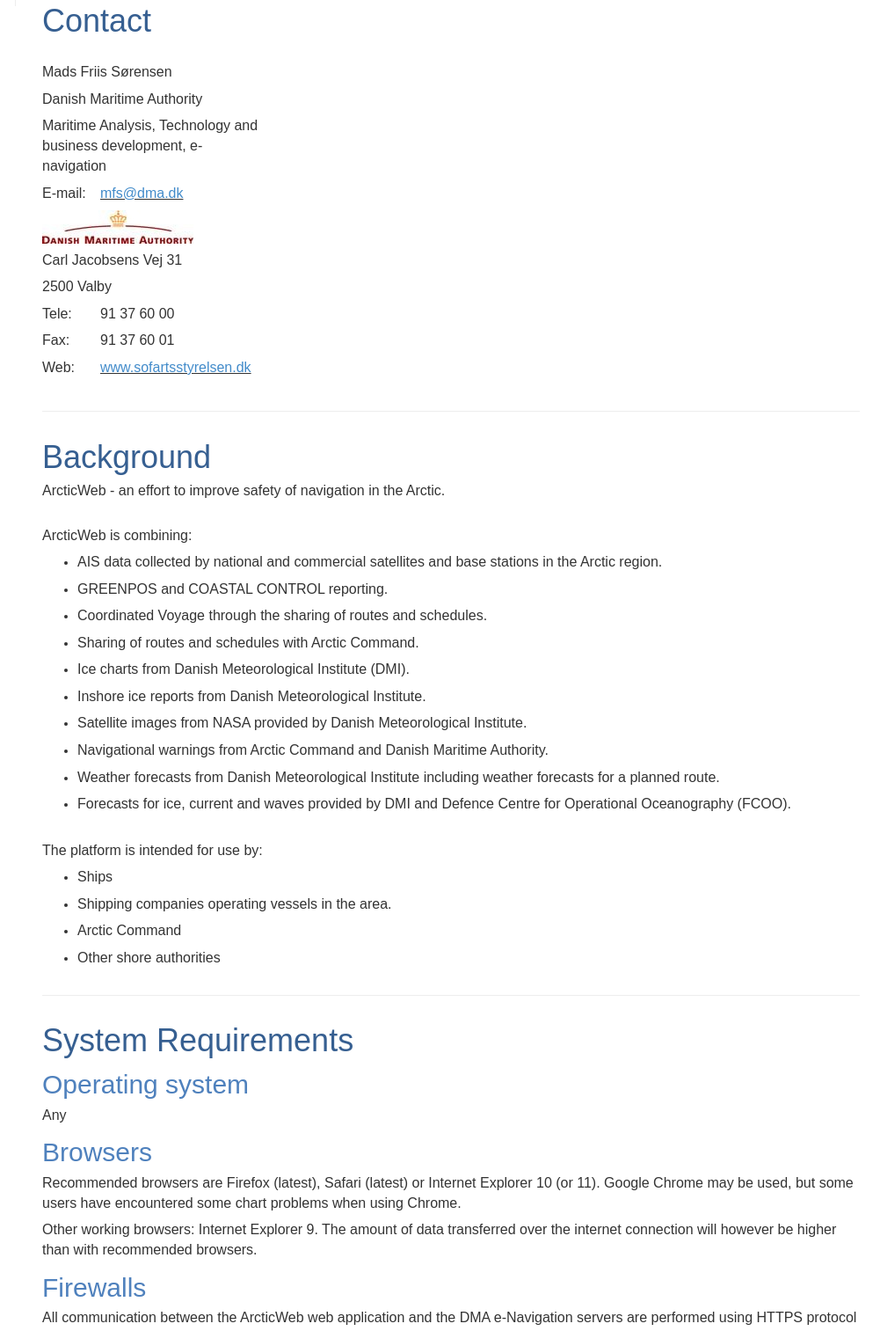
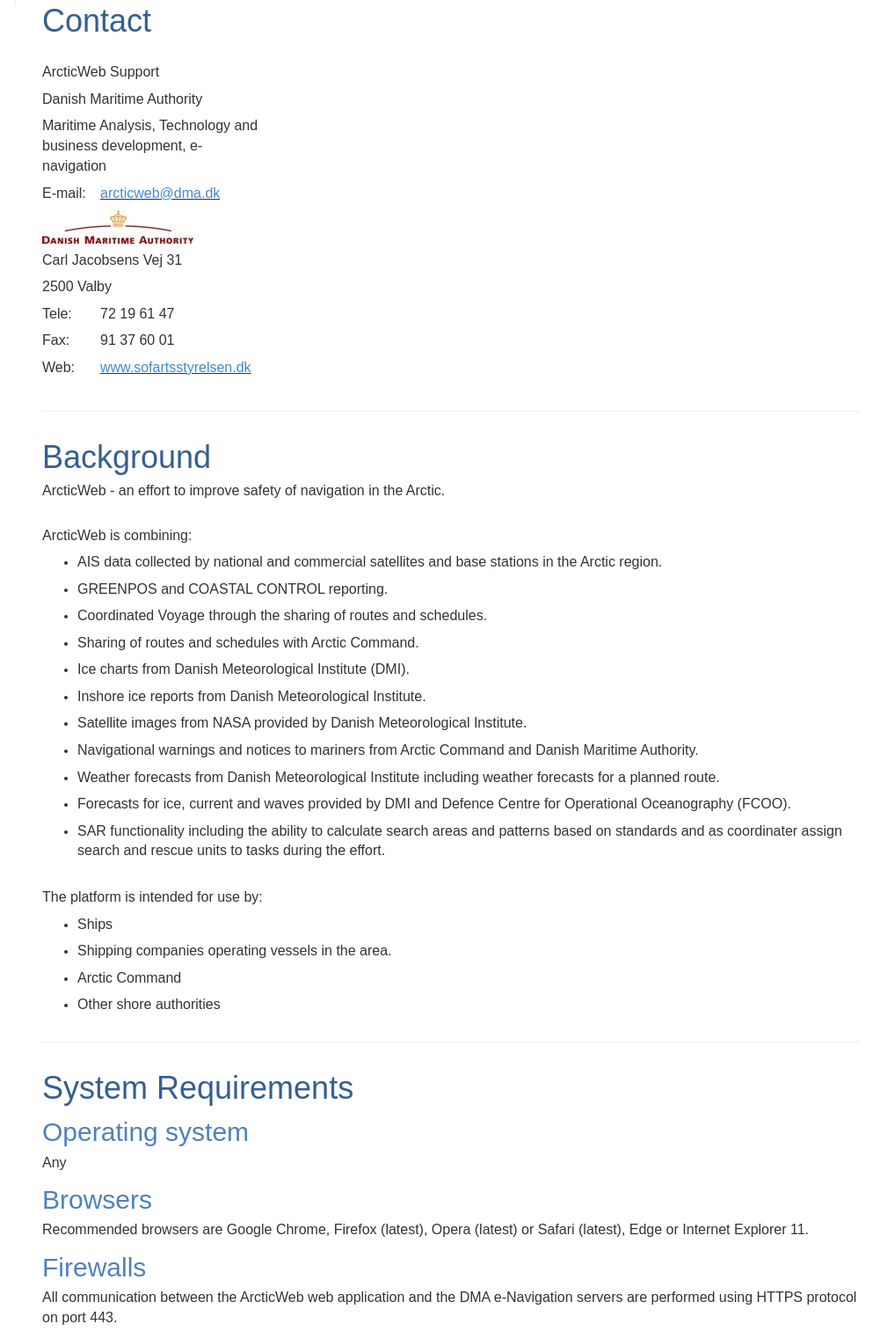
Before and after one commit to dma-dk/arcticweb-usermanual, a website: page src/main/webapp/index.html in a window 1280 px wide. Shown: the part 853-2366 px from the top of the page at 88% size, without its empty margins (287-1280 px from the left). Drawn offline with Linux system fonts and the light colour scheme.

Commit message:
MARWEB-507

```diff
--- a/src/main/webapp/index.html
+++ b/src/main/webapp/index.html
@@ -263,7 +263,7 @@
         </div>
         <div class="col-md-9 col-sm-12" id="Top" role="main">
             <div class="content" style="margin-top: 60px;">
-                <p align="right" style="margin-bottom: 0; text-decoration: none">V2.6.6</p>
+                <p align="right" style="margin-bottom: 0; text-decoration: none">V2.6.9</p>
 
                 <hr class="visible-print"/>
 
@@ -298,7 +298,7 @@
                     </colgroup>
                     <tr>
                         <td colspan="2" width="240" height="3" bgcolor="#ffffff" style="border: none; padding: 0">
-                            <p style="text-decoration: none">Mads Friis Sørensen</p>
+                            <p style="text-decoration: none">ArcticWeb Support</p>
                         </td>
                     </tr>
                     <tr>
@@ -316,7 +316,7 @@
                             <p>E-mail:</p>
                         </td>
                         <td width="190" bgcolor="#ffffff" style="border: none; padding: 0">
-                            <p><u><a href="mailto:mfs@dma.dk">mfs@dma.dk</a></u></p>
+                            <p><u><a href="mailto:arcticweb@dma.dk">arcticweb@dma.dk</a></u></p>
                         </td>
                     </tr>
                     <tr>
@@ -341,7 +341,7 @@
                             <p style="text-decoration: none">Tele:</p>
                         </td>
                         <td width="190" bgcolor="#ffffff" style="border: none; padding: 0">
-                            <p style="text-decoration: none">91 37 60 00</p>
+                            <p style="text-decoration: none">72 19 61 47</p>
                         </td>
                     </tr>
                     <tr>
@@ -405,7 +405,7 @@
                         <p>Satellite images from NASA provided by Danish Meteorological Institute.</p>
                     </li>
                     <li>
-                        <p>Navigational warnings from Arctic Command and Danish Maritime Authority.</p>
+                        <p>Navigational warnings and notices to mariners from Arctic Command and Danish Maritime Authority.</p>
                     </li>
                     <li>
                         <p>Weather forecasts from Danish Meteorological Institute including weather forecasts for a
@@ -414,6 +414,11 @@
                     <li>
                         <p>Forecasts for ice, current and waves provided by DMI and Defence Centre for Operational
                             Oceanography (FCOO).</p>
+                    </li>
+                    <li>
+                        <p>
+                            SAR functionality including the ability to calculate search areas and patterns based on standards and as coordinater assign search and rescue units to tasks during the effort.
+                        </p>
                     </li>
                 </ul>
                 <br/>
@@ -445,11 +450,9 @@
                 <p>Any</p>
 
                 <h2 id="Browsers">Browsers</h2>
-                <p>Recommended browsers are Firefox (latest), Safari (latest) or Internet Explorer 10 (or 11). Google
-                    Chrome may be used, but some users have encountered some chart problems when using Chrome.</p>
-                <p>Other working browsers: Internet Explorer 9. The amount of data transferred over the internet
-                    connection will however be higher than with recommended browsers.</p>
-
+                <p>
+                    Recommended browsers are Google Chrome, Firefox (latest), Opera (latest) or Safari (latest), Edge or Internet Explorer 11.
+                </p>
                 <h2 id="Firewalls">Firewalls</h2>
                 <p>All communication between the ArcticWeb web application and the DMA e-Navigation servers are
                     performed using HTTPS protocol on port 443.</p>
@@ -1092,10 +1095,10 @@
                     </li>
                 </ul>
                 <p>
-                    Note: If ECDIS system on board is not supported by ArcticWeb, then please let us know (Mads Friis
-                    Sørensen, Danish Maritime Authority,
+                    Note: If ECDIS system on board is not supported by ArcticWeb, then please let us know (ArcticWeb Support
+                    , Danish Maritime Authority,
                     <u>
-                        <a href="mailto:mcb@dma.dk">mcb@dma.dk</a>
+                        <a href="mailto:arcticweb@dma.dk">arcticweb@dma.dk</a>
                     </u>
                     ).
                 </p>
```
